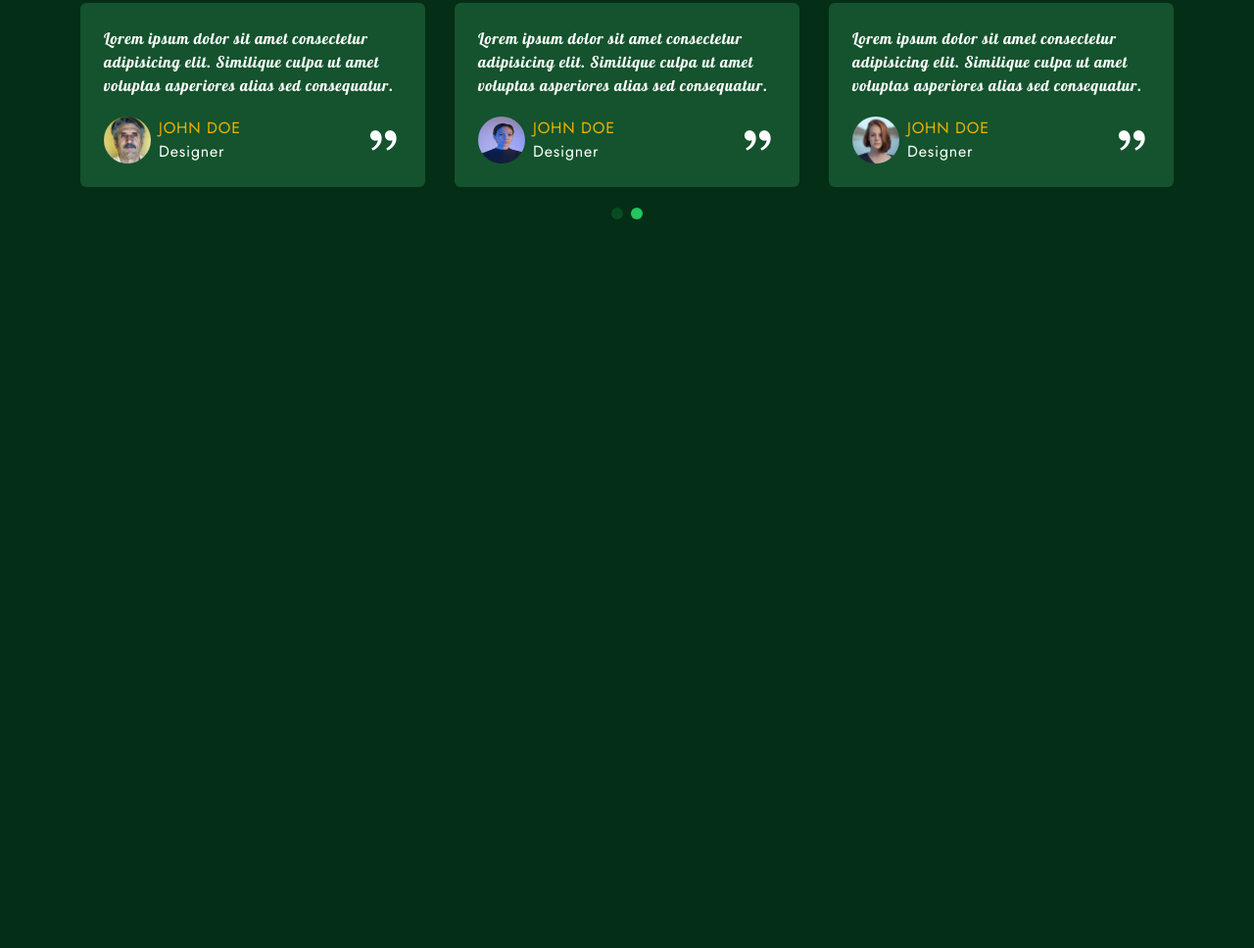
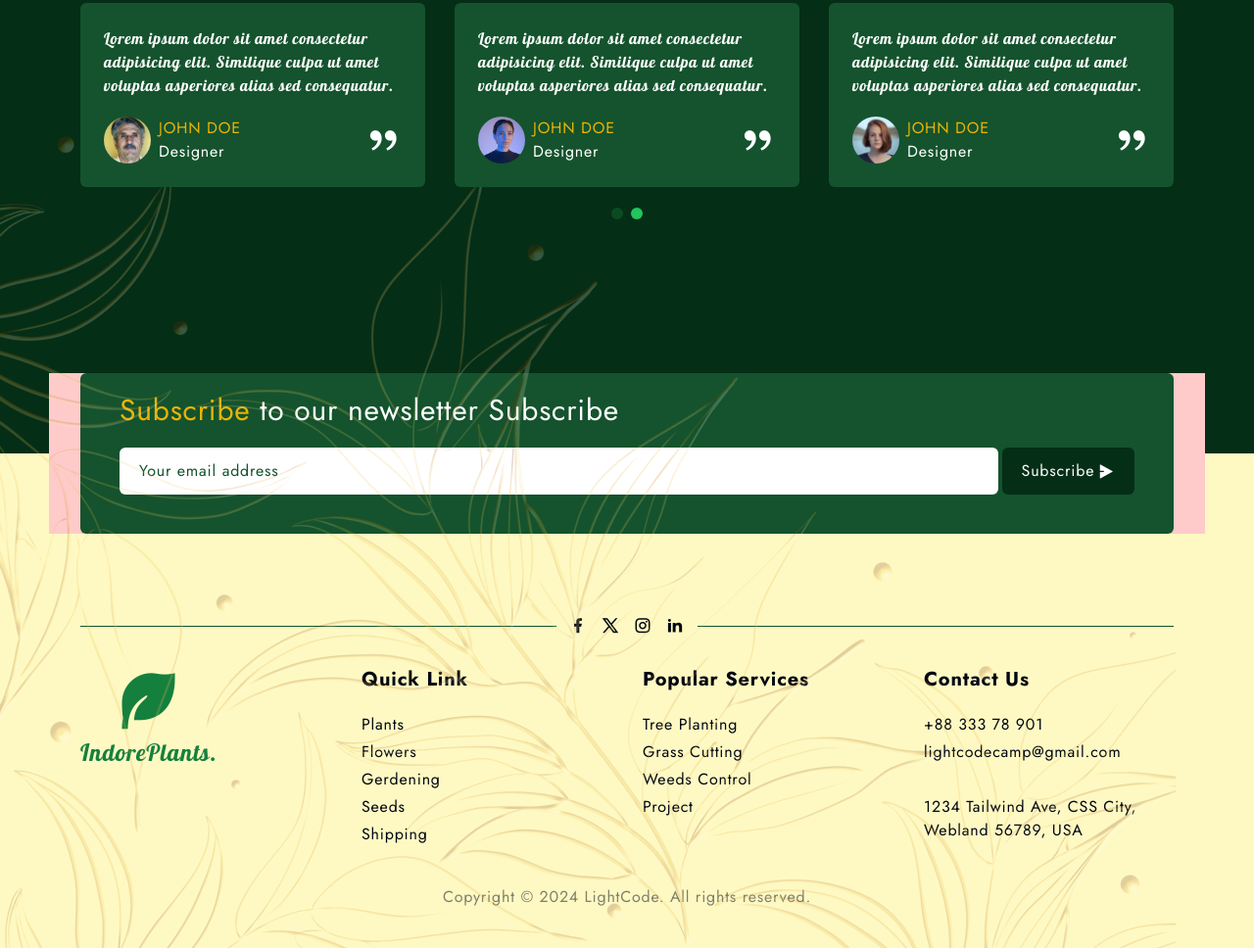
Before and after one commit to yousseflach/plantTailwindProject, a website: page index.html in a window 1280 px wide. Shown: the part 3722-4690 px from the top of the page at 98% size. Before the commit the page ends 4185 px from the top, so only its background shows below. Drawn offline with nearby package versions, Linux system fonts and the light colour scheme.

Commit message:
the footer section designed

```diff
--- a/index.html
+++ b/index.html
@@ -424,7 +424,11 @@
       <!--~~~~~~~~~~~~~~~ Review ~~~~~~~~~~~~~~~-->
       <section id="review" class="relative mb-20 md:mb-28 overflow-hidden">
         <div class="absolute -top-8 -left-12 opacity-50">
-          <img class="w-40 md:w-52 xl:w-64" src="assets/img/leaf-4.png" alt="" />
+          <img
+            class="w-40 md:w-52 xl:w-64"
+            src="assets/img/leaf-4.png"
+            alt=""
+          />
         </div>
 
         <div
@@ -446,7 +450,7 @@
                   </p>
                   <div class="flex items-center">
                     <img
-                      class="w-12 h-12 rounded-full"
+                      class="w-12 h-12 rounded-full object-cover"
                       src="assets/img/review-1.jpg"
                       alt="review_image"
                     />
@@ -468,7 +472,7 @@
                   </p>
                   <div class="flex items-center">
                     <img
-                      class="w-12 h-12 rounded-full"
+                      class="w-12 h-12 rounded-full object-cover"
                       src="assets/img/review-2.jpg"
                       alt="review_image"
                     />
@@ -490,7 +494,7 @@
                   </p>
                   <div class="flex items-center">
                     <img
-                      class="w-12 h-12 rounded-full"
+                      class="w-12 h-12 rounded-full object-cover"
                       src="assets/img/review-4.jpg"
                       alt="review_image"
                     />
@@ -512,7 +516,7 @@
                   </p>
                   <div class="flex items-center">
                     <img
-                      class="w-12 h-12 rounded-full"
+                      class="w-12 h-12 rounded-full object-cover"
                       src="assets/img/review-3.jpg"
                       alt="review_image"
                     />
@@ -533,16 +537,116 @@
     </main>
 
     <!--~~~~~~~~~~~~~~~ Footer ~~~~~~~~~~~~~~~-->
-    <footer>
+    <footer class="bg-yellow-100 text-gray-950 pt-20 pb-10 md:pt-28 relative">
       <!-- newsletter -->
+      <div
+        class="bg-red-200 container text-white absolute top-0 right-0 left-0 -translate-y-1/2"
+      >
+        <div class="bg-green-900 px-10 pt-5 pb-10 space-y-5 rounded-md">
+          <h3>
+            <span class="text-yellow-500">Subscribe</span> to our newsletter
+            Subscribe
+          </h3>
+
+          <div class="flex flex-col md:flex-row gap-1">
+            <input
+              type="email"
+              placeholder="Your email address"
+              class="w-full px-5 py-3 rounded-md text-green-950 placeholder-green-900 outline-none"
+            />
+            <button
+              class="flex items-center justify-center gap-1 px-5 py-3 rounded-md bg-green-950 hover:opacity-80 duration-300"
+            >
+              <span>Subscribe</span>
+              <i class="ri-send-plane-2-fill"></i>
+            </button>
+          </div>
+        </div>
+      </div>
 
       <!-- social icon -->
+      <div class="container mt-16 mb-10">
+        <div class="border-b border-green-900 relative">
+          <div
+            class="absolute top-0 transform -translate-y-1/2 right-0 left-0 max-w-36 mx-auto"
+          >
+            <div class="bg-yellow-100 text-center space-x-2 text-lg">
+              <i
+                class="ri-facebook-fill hover:text-yellow-500 duration-300 cursor-pointer"
+              ></i>
+              <i
+                class="ri-twitter-x-line hover:text-yellow-500 duration-300 cursor-pointer"
+              ></i>
+              <i
+                class="ri-instagram-line hover:text-yellow-500 duration-300 cursor-pointer"
+              ></i>
+              <i
+                class="ri-linkedin-fill hover:text-yellow-500 duration-300 cursor-pointer"
+              ></i>
+            </div>
+          </div>
+        </div>
+      </div>
 
       <!-- content -->
+      <div
+        class="container grid grid-cols-1 md:grid-cols-2 lg:grid-cols-3 xl:grid-cols-4 text-center md:text-start gap-8"
+      >
+        <!-- item 1 -->
+        <div>
+          <div class="text-7xl text-green-700 text-center inline-block">
+            <i class="ri-leaf-fill"></i>
+            <p class="font-Lobs text-xl sm:text-2xl">IndorePlants.</p>
+          </div>
+        </div>
+
+        <!-- item 2 -->
+        <div>
+          <p class="mb-5 font-bold text-xl">Quick Link</p>
+
+          <div class="flex flex-col gap-1">
+            <a href="#">Plants</a>
+            <a href="#">Flowers</a>
+            <a href="#">Gerdening</a>
+            <a href="#">Seeds</a>
+            <a href="#">Shipping</a>
+          </div>
+        </div>
+
+        <!-- item 3 -->
+        <div>
+          <p class="mb-5 font-bold text-xl">Popular Services</p>
+
+          <div class="flex flex-col gap-1">
+            <a href="#">Tree Planting</a>
+            <a href="#">Grass Cutting</a>
+            <a href="#">Weeds Control</a>
+            <a href="#">Project</a>
+          </div>
+        </div>
+
+        <!-- item 4 -->
+        <div>
+          <p class="mb-5 font-bold text-xl">Contact Us</p>
+
+          <div class="flex flex-col gap-1">
+            <a href="tel:+8833378901">+88 333 78 901</a>
+            <a href="mailto:lightcodecamp@gmail.com">lightcodecamp@gmail.com</a>
+            <br />
+            <p>1234 Tailwind Ave, CSS City, Webland 56789, USA</p>
+          </div>
+        </div>
+      </div>
 
       <!-- copyright -->
+      <div class="container text-center mt-10 opacity-50">
+        <p>Copyright &copy; 2024 LightCode. All rights reserved.</p>
+      </div>
 
       <!-- floral image -->
+      <div class="absolute bottom-0 left-0 opacity-20 pointer-events-none">
+        <img src="assets/img/floral-1.png" alt="floral_image" />
+      </div>
     </footer>
 
     <!--~~~~~~~~~~~~~~~ Scroll Up ~~~~~~~~~~~~~~~-->
```
Also changed, not shown: output.css.
